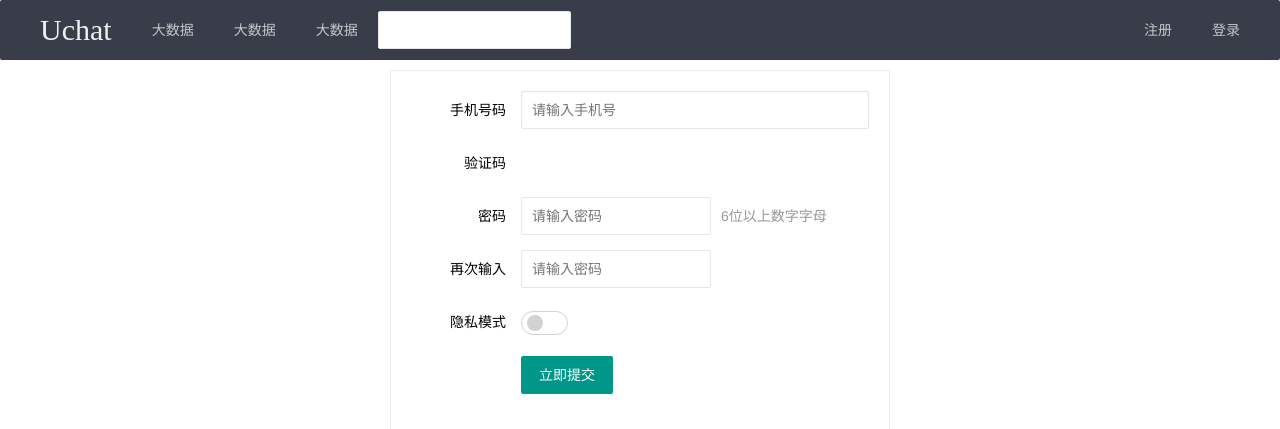
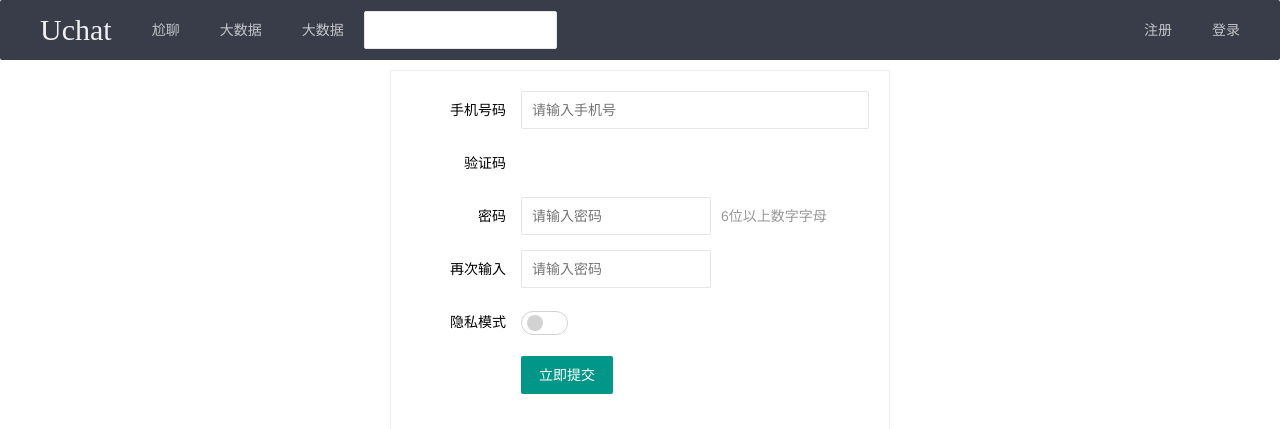
Before and after one commit to 402test/Uchat, a Django app: page /accounts/register/ in a window 1280 px wide. Shown: the top 429 px of the page. Run offline with Django 3.2, Linux system fonts and the light colour scheme; parts of the project's set-up code (start-up, migrations or seed data) failed here and were passed over; some web fonts are replaced.

Commit message:
开始写主页

```diff
--- a/Uchat/templates/base.html
+++ b/Uchat/templates/base.html
@@ -37,7 +37,7 @@
         Uchat
     </a>
 </li>
-     <li class="layui-nav-item"><a href="">大数据</a></li>
+     <li class="layui-nav-item"><a href="">尬聊</a></li>
      <li class="layui-nav-item"><a href="">大数据</a></li>
      <li class="layui-nav-item"><a href="">大数据</a></li>
 
```
Also changed, not shown: Uchat/templates/groupchat/index.html (line endings or trailing spaces), 1 other file.
